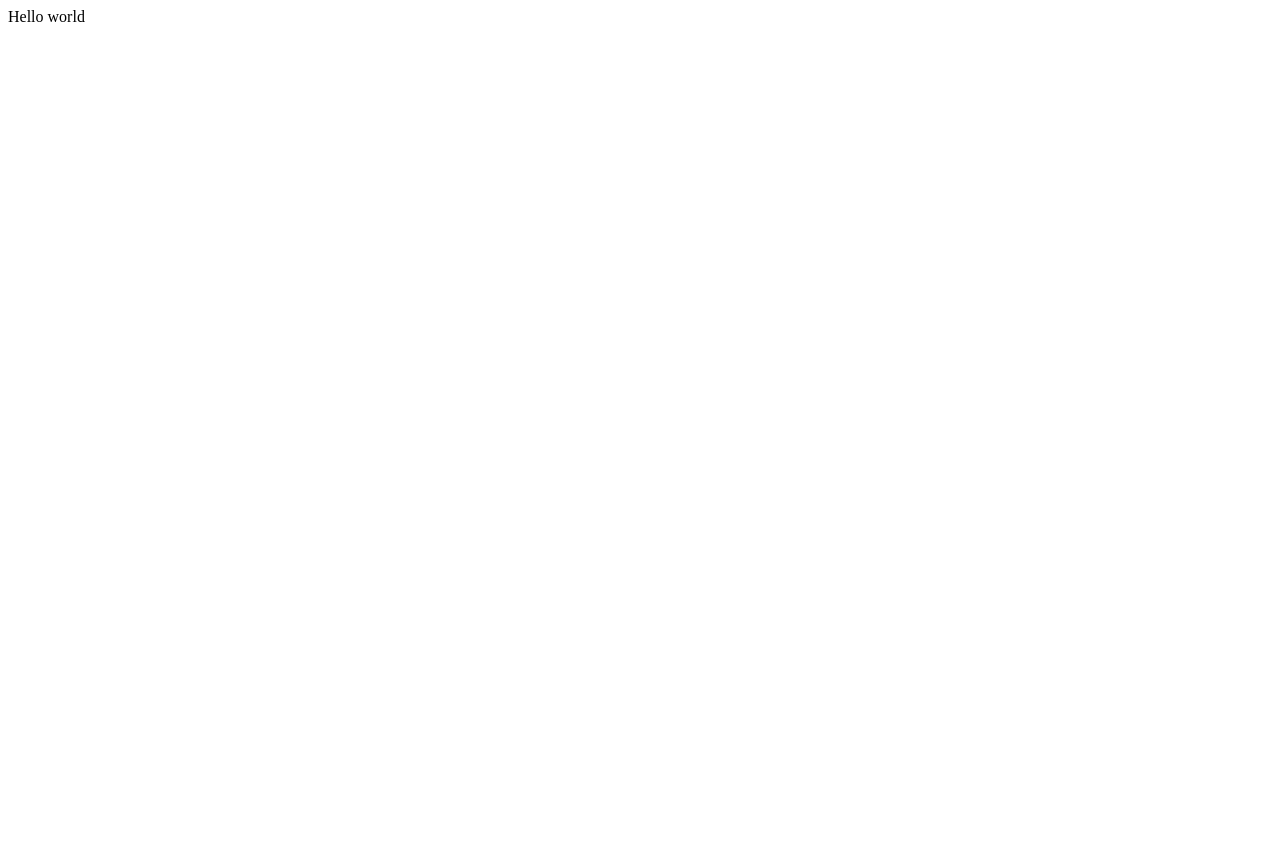
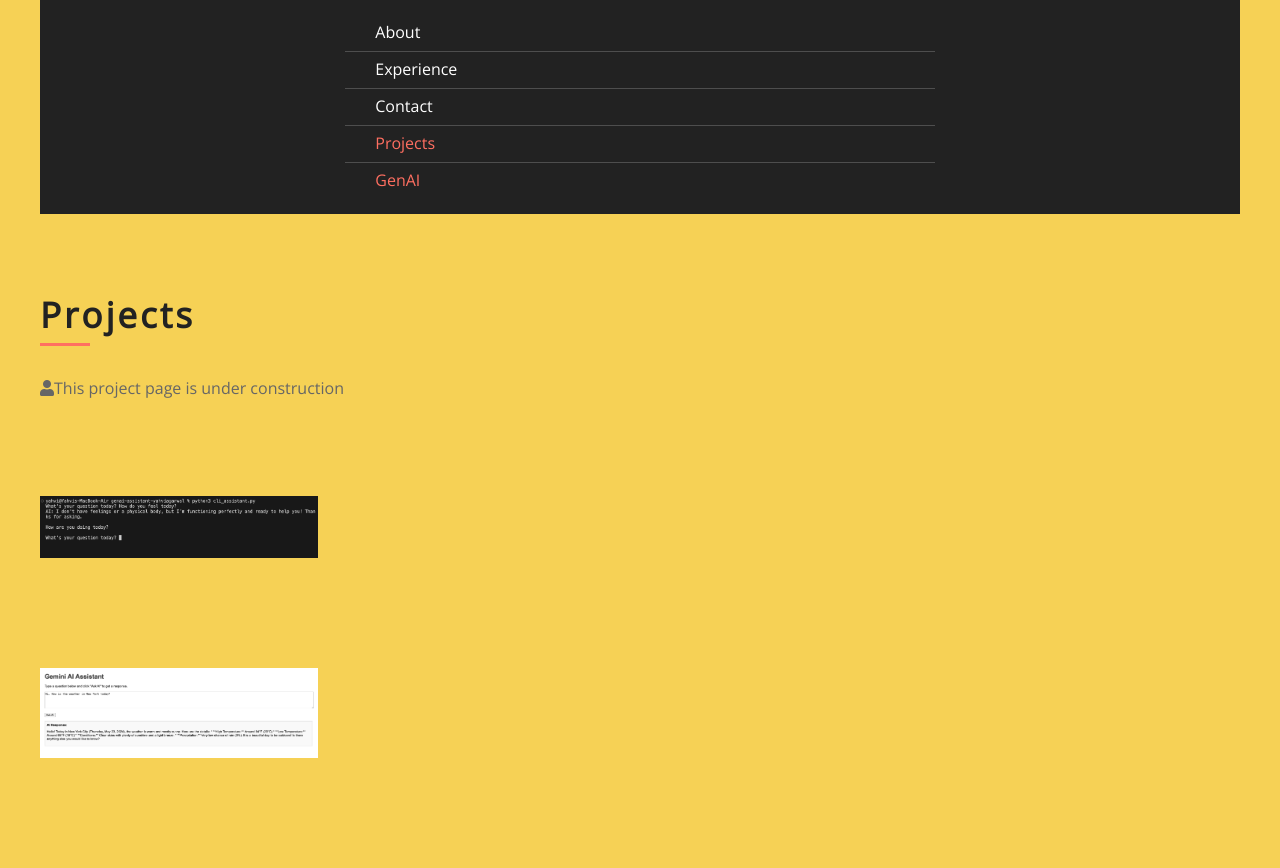
Before and after one commit to yahviagarwal/yahviagarwal.github.io, a plain HTML site: page genai.html in a window 1280 px wide. Before the commit the page ends 800 px from the top, so only its background shows below. Drawn offline with nearby package versions, Linux system fonts and the light colour scheme; files that its build step writes are made by us from their sources.

Commit message:
Adding Images

```diff
--- a/genai.html
+++ b/genai.html
@@ -2,10 +2,81 @@
 <html lang="en">
 <head>
     <meta charset="UTF-8">
+    <title>Projects - Yahvi Agarwal</title>
     <meta name="viewport" content="width=device-width, initial-scale=1.0">
-    <title>Document</title>
+
+    <!-- Favicon -->
+    <link href="img/favicon.ico" rel="icon">
+
+    <!-- Google Fonts -->
+    <link href="https://fonts.googleapis.com/css2?family=Open+Sans:300;400;600;700;800&display=swap" rel="stylesheet">
+
+    <!-- CSS Libraries -->
+    <link href="https://stackpath.bootstrapcdn.com/bootstrap/4.4.1/css/bootstrap.min.css" rel="stylesheet">
+    <link href="https://cdnjs.cloudflare.com/ajax/libs/font-awesome/5.10.0/css/all.min.css" rel="stylesheet">
+    <link href="lib/lightbox/css/lightbox.min.css" rel="stylesheet">
+
+    <!-- Template Stylesheet -->
+    <link href="css/style.css" rel="stylesheet">
 </head>
-<body>
-    Hello world
-</body>
-</html>
+<body style="padding-left: 40px; padding-right: 40px;">
+
+    <nav class="navbar navbar-expand-md bg-dark navbar-dark">
+        <a href="index.html" class="navbar-brand">Home</a>
+        <button class="navbar-toggler" type="button" data-toggle="collapse" data-target="#navbarCollapse">
+            <span class="navbar-toggler-icon"></span>
+        </button>
+        <div class="collapse navbar-collapse" id="navbarCollapse">
+            <ul class="nav navbar-nav">
+                <li class="nav-item"><a class="nav-link" href="index.html#about">About</a></li>
+                <li class="nav-item"><a class="nav-link" href="index.html#experience">Experience</a></li>
+                <li class="nav-item"><a class="nav-link" href="index.html#contact">Contact</a></li>
+                <li class="nav-item"><a class="nav-link active" href="projects.html">Projects</a></li>
+                <li class="nav-item"><a class="nav-link active" href="genai.html">GenAI</a></li>
+            </ul>
+        </div>
+    </nav>
+    <div class="projects" id="projects" style="padding-top: 80px; padding-bottom: 80px;">
+        <div class="content-inner">
+            <div class="content-header">
+                <h2>Projects</h2>
+            </div>
+            <div class="row align-items-center">
+                <div class="col-md-6">
+                    <p><i class="fa fa-user"></i>This project page is under construction</p>
+                    <div class="row align-items-center">
+                        <div class="col-md-6">
+                            <img src="img/CommandLine.jpg" alt="Comand Line AI assistant"
+                            class="profile-img">
+                            <style>
+                            .profile-img {
+                                padding-top: 80px;
+                                padding-bottom: 30px;
+                                max-width: 100%;
+                                height: auto;
+                                width: 300px;
+                                border-radius: 30px;
+                              }
+                            </style>
+                            <img src="img/WebBased.jpg" alt="Web Based AI assistant."
+                            class="profile-img">
+                            <style>
+                            .profile-img {
+                                padding-top: 80px;
+                                padding-bottom: 30px;
+                                max-width: 100%;
+                                height: auto;
+                                width: 300px;
+                                border-radius: 30px;
+                              }
+                            </style>
+
+                        </div>
+            </div>
+        </div>
+    </div>
+    <script src="https://code.jquery.com/jquery-3.4.1.min.js"></script>
+        <script src="https://stackpath.bootstrapcdn.com/bootstrap/4.4.1/js/bootstrap.bundle.min.js"></script>
+
+    </body>
+    </html>
```
Also changed, not shown: img/CommandLine.jpg (added), img/WebBased.jpg (added).
